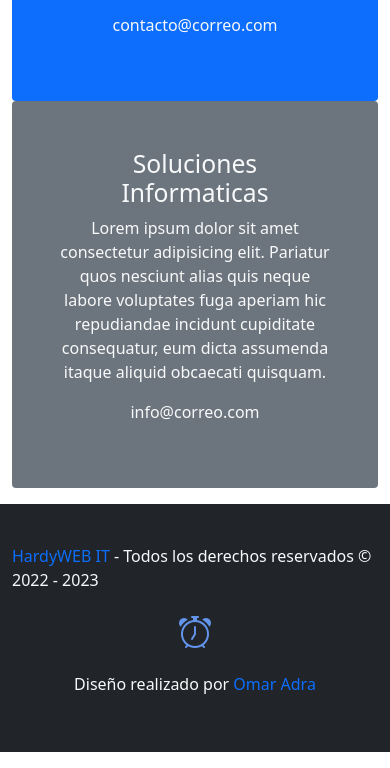
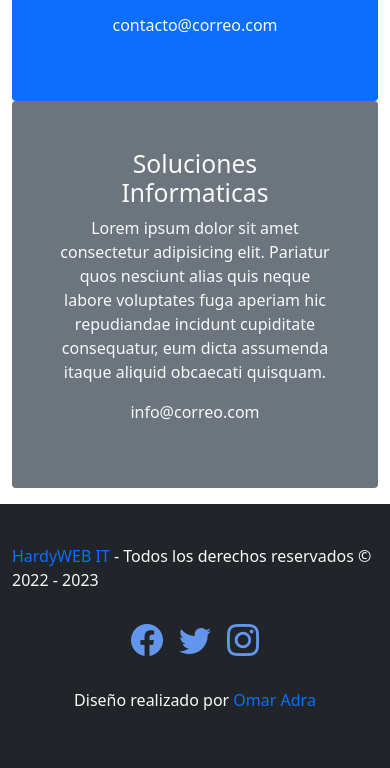
Before and after one commit to adraomar/HardyWeb-Bootstrap, a website: page index.html in a window 390 px wide. Shown: the part 3214-3982 px from the top of the page. Drawn offline with nearby package versions, Linux system fonts and the light colour scheme.

Commit message:
Agregado maps de sass en _mediasquerys.scss

```diff
--- a/SCSS/_mediasquerys.scss
+++ b/SCSS/_mediasquerys.scss
@@ -1,5 +1,21 @@
-@media (max-width: 480px) {
-    footer {
+$breakpoints: (
+  xs: 0,
+  sm: 576px,
+  md: 768px,
+  lg: 992px,
+  xl: 1200px
+);
+
+@mixin breakpoint($tamanio) {
+    @if map-has-key($breakpoints, $tamanio) {
+      @media (min-width: #{map-get($breakpoints, $tamanio)}) {
+              @content;
+          }
+      }
+}
+
+footer {
+    @include breackpoint (sm){
         display: flex;
         flex-direction: column;
         justify-content: center;
--- a/index.html
+++ b/index.html
@@ -161,9 +161,11 @@
                         - 2023</p>
                 </div>
 
-                <a href="/"
+                <a href="#"
                     class="col-md-4 d-flex align-items-center justify-content-center mb-3 mb-md-0 me-md-auto link-dark text-decoration-none">
-                    <i class="bi-alarm" style="font-size: 2rem; color: cornflowerblue;"></i>
+                    <i class="bi bi-facebook m-2" style="font-size: 2rem; color: cornflowerblue;"></i>
+                    <i class="bi bi-twitter m-2" style="font-size: 2rem; color: cornflowerblue;"></i>
+                    <i class="bi bi-instagram m-2" style="font-size: 2rem; color: cornflowerblue;"></i>
                 </a>
 
                 <div class="nav col-sm-4 justify-content-end list-unstyled d-flex  ">
```
